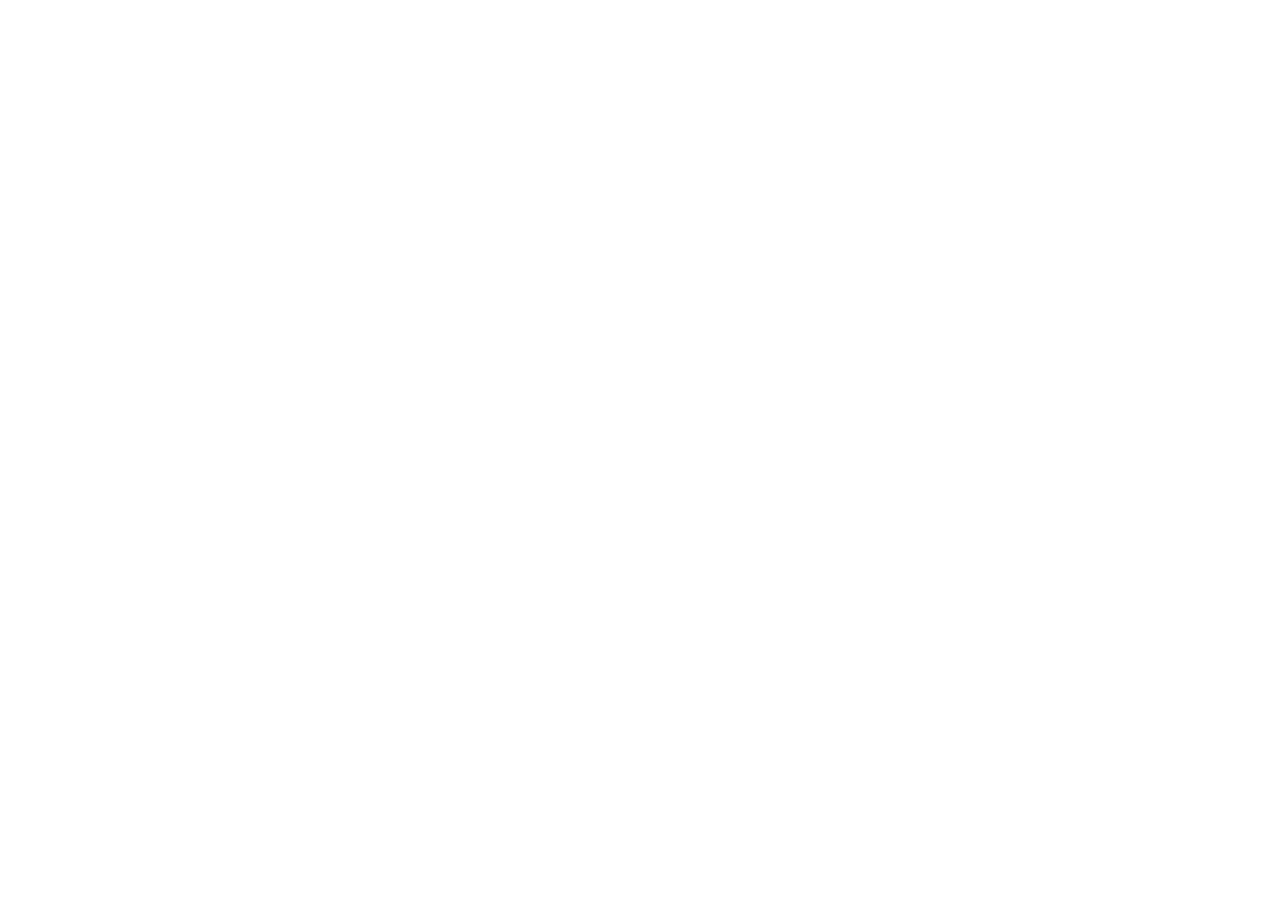
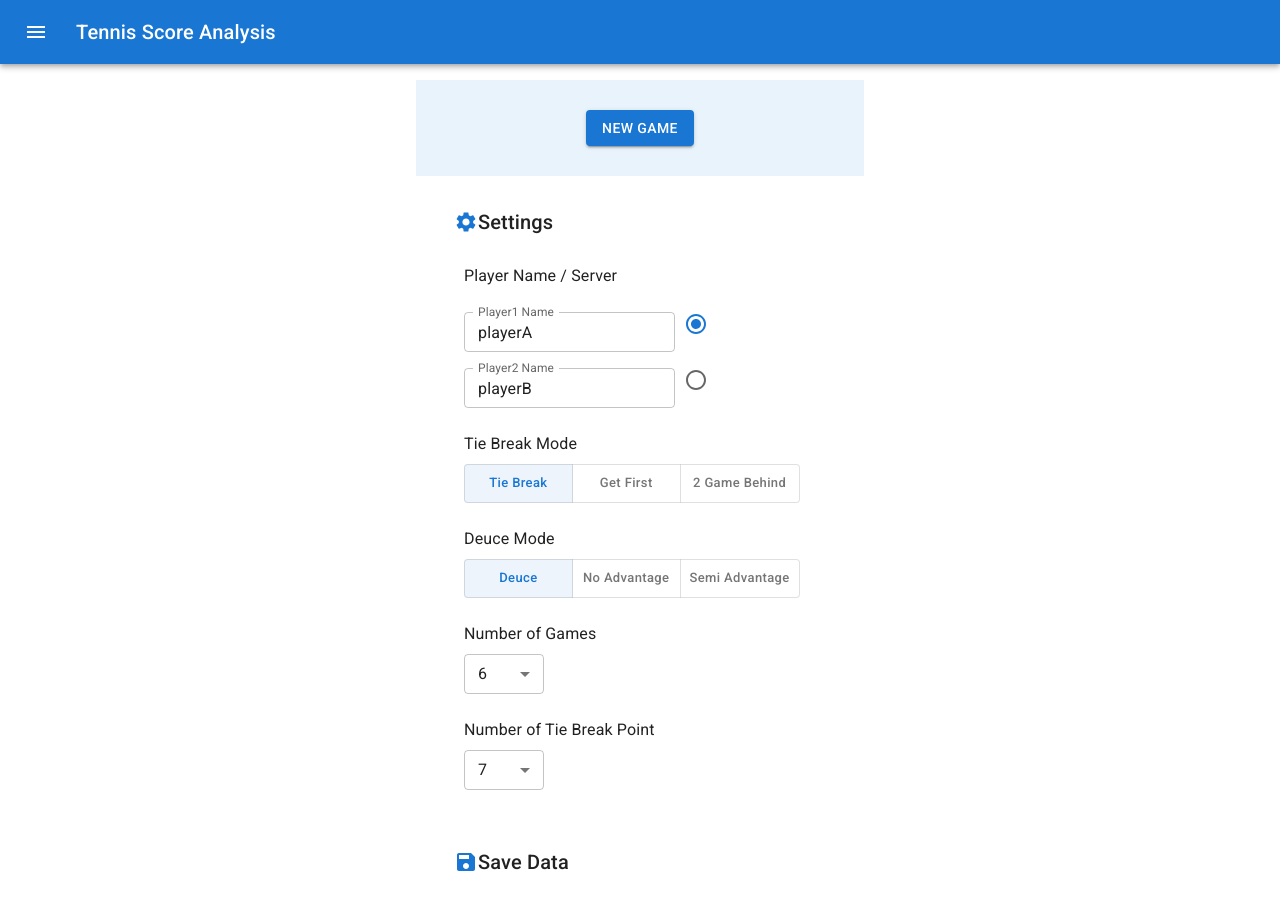
Before and after one commit to yamaguchi17/tennis-score-analysis_release, a plain HTML site: page index.html in a window 1280 px wide. Before the commit the page ends 800 px from the top, so only its background shows below. Drawn offline with Linux system fonts and the light colour scheme.

Commit message:
Add files via upload

```diff
--- a/index.html
+++ b/index.html
@@ -1 +1 @@
-<!doctype html><html lang="en"><head><meta charset="utf-8"/><link rel="icon" href="./favicon.ico"/><link rel="stylesheet" href="https://fonts.googleapis.com/css?family=Roboto:300,400,500,700&display=swap"/><link rel="stylesheet" href="https://fonts.googleapis.com/earlyaccess/notosansjp.css"/><style>body{font-family:Roboto,'Noto Sans JP',sans-serif;font-size:100%}</style><meta name="viewport" content="width=device-width,initial-scale=1"/><meta name="theme-color" content="#000000"/><meta name="description" content="Web site created using create-react-app"/><link rel="apple-touch-icon" href="./logo192.png"/><link rel="manifest" href="./manifest.json"/><title>React App</title><script defer="defer" src="./static/js/main.5d46f9f0.js"></script></head><body><noscript>You need to enable JavaScript to run this app.</noscript><div id="root"></div></body></html>
+<!doctype html><html lang="en"><head><meta charset="utf-8"/><link rel="icon" href="./favicon.ico"/><link rel="stylesheet" href="https://fonts.googleapis.com/css?family=Roboto:300,400,500,700&display=swap"/><link rel="stylesheet" href="https://fonts.googleapis.com/earlyaccess/notosansjp.css"/><meta name="viewport" content="width=device-width,initial-scale=1"/><meta name="theme-color" content="#000000"/><meta name="description" content="Web site created using create-react-app"/><link rel="apple-touch-icon" href="./logo192.png"/><link rel="manifest" href="./manifest.json"/><title>Tennis Score Analysis</title><script defer="defer" src="./static/js/main.2d1bd259.js"></script></head><body><noscript>You need to enable JavaScript to run this app.</noscript><div id="root"></div></body></html>
```
